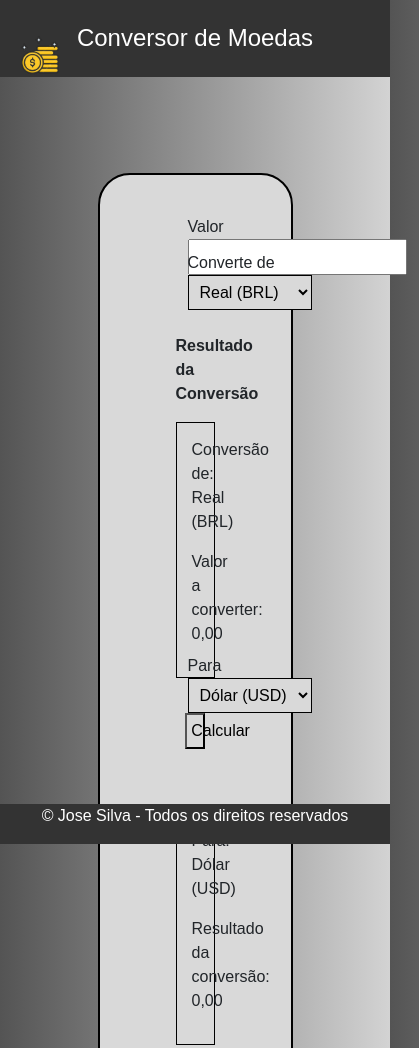
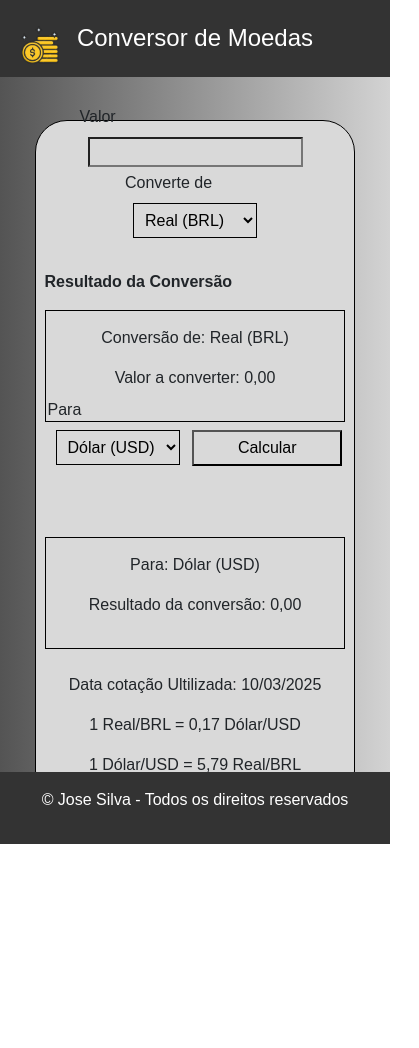
Before and after one commit to Andersonj7z/Converso-de-Moedas, a plain HTML site: page index.html in a window 390 px wide. Shown: the top 1048 px of the page, 419 px wide, since content can reach past the window. After the commit the page ends 844 px from the top, so only its background shows below. Drawn offline with nearby package versions, Linux system fonts and the light colour scheme.

Commit message:
versão 4
Ajuste responsividade

```diff
--- a/css/style.css
+++ b/css/style.css
@@ -1,24 +1,26 @@
-body{
+body {
     height: 100%;
     margin: 0;
     display: flex;
     flex-direction: column;
     font-family: Arial;
-    background-image: linear-gradient(90deg, #545454,#d3d3d3);
+    background-image: linear-gradient(90deg, #545454, #d3d3d3);
 }
 
-/*Cabeçalho*/
-.cabeçalho{
+/* Cabeçalho */
+.cabeçalho {
     background-color: #333;
     color: white;
-    margin-top: 0;
-    margin-bottom: 0;
     text-align: center;
     padding: 1em;
 }
 
-/*Íconr Moeda*/
-.moeda{
+header {
+    flex-shrink: 0;
+}
+
+/* Ícone Moeda */
+.moeda {
     width: 70px;
     height: auto;
     position: absolute;
@@ -26,27 +28,22 @@ body{
     top: 25px;
 }
 
-
-
-/*Container Principal*/
-.conteudo{
+/* Container Principal */
+.conteudo {
     background-color: #d9d9d9;
-    margin: 6em;
     border-radius: 2em;
-    border: 2px solid black;
+    border: 1px solid black;
     text-align: center;
     flex: 1;
-    margin-left: 25%;
-    margin-right: 25%;
+    padding: 5em;
+    margin: 5em;
 }
 
 /* Inputs e botões */
-
 .input-container {
     position: relative;
     display: inline-flex;
-    margin-left: 12px;
-    margin-right: 12px;
+    padding: 8px;
 }
 
 .input-container label {
@@ -55,7 +52,7 @@ body{
     left: 0;
 }
 
-.btn-calcular{
+.btn-calcular {
     width: 100%;
     background-color: #d9d9d9;
     color: black;
@@ -68,72 +65,67 @@ button:hover {
 }
 
 /* Resultados */
-
-.resultado-titulo{
+.resultado-titulo {
     text-align: left;
 }
 
-.resultado-conversao {
+.resultado-conversao,
+.resultado-conversao2 {
     border: 1px solid black;
     background-color: #d9d9d9;
     padding: 15px;
     text-align: left;
+    margin-top: 16px;
 }
 
-.resultado-conversao2 {
+/* Conversor */
+.conversor input{
+    background: #d9d9d9
+}
+.conversor select {
+    padding: 7px;
     border: 1px solid black;
-    background-color: #d9d9d9;
-    margin-top: 16px;
-    padding: 15px;
-    text-align: left;
+    background: #d9d9d9;
 }
 
-/*Converso*/
-
-.conversor{
-    margin: 4em;
-}
-
-.conversor input{
-    padding: 4px;
-}
-
-.conversor select {
-  padding: 7px;
-  border: 1px solid black;
-  background: #d9d9d9;
-}
-
-/*footer*/
-footer{
+/* Footer */
+footer {
     background-color: #333;
-    position: absolute;
     width: 100%;
     text-align: center;
     color: white;
-    bottom: 0%;
+    bottom: 0;
+    padding: 1em;
 }
 
 @media (max-width: 768px) {
 
     .cabeçalho{
         font-size: 1.5em !important;
-        flex-direction: column !important;
-        padding: 1em !;
+
+    }
+
+    .conversor input#valor {
+        width: 100% !important;
+        margin-bottom: 20px !important;
     }
 
     .moeda {
         width: 40px !important;
-        margin: 10px 0 !important;
     }
 
     .resultado-conversao,
     .resultado-conversao2 {
-        text-align: center;
+        text-align: center !important;
     }
 
-    #conteudo{
-        margin: 2em auto !important;
-        padding: 1.5em !important;
+    .conteudo {
+        background-color: #d9d9d9 !;
+        border-radius: 2em !important;
+        border: 1px solid black !important;
+        text-align: center !important;
+        flex: 1 !important;
+        padding: 1vh !important;
+        margin: 9% !important;
     }
 }
--- a/index.html
+++ b/index.html
@@ -8,14 +8,13 @@
     <link rel="stylesheet" href="css/style.css">
 </head>
 <body>
-    <header>
+    <header class="justify-content-center">
         <h1 class="cabeçalho">Conversor de Moedas</h1>
-        <img class="moeda img-fluid mx-3" src="img/moeda2.png" alt="Ícone de moeda" width="70">
-
+        <img class="moeda img-fluid me-2" src="img/moeda2.png" alt="Ícone de moeda" width="50">
     </header>
 
-    <div class="conteudo">
-        <div class="conversor row">
+    <div class="conteudo mt-6">
+        <div class="conversor row justify-content-center">
             <div class="col-sm-6">
                 <div class="input-container">
                     <label>Valor</label>
@@ -57,6 +56,7 @@
                 </div>
             </div>
         </div>
+        <br>
         <div class="row">
             <div class="col-sm-12">
                 <div class="cotação">
--- a/js/script.js
+++ b/js/script.js
@@ -6,7 +6,7 @@ function ConverterMoeda() {
     const moedaOrigem = document.getElementById("converte-de").value;
     const moedaDestino = document.getElementById("converte-para").value;
 
-    // Taxas de câmbio fixas (ajustadas conforme seu HTML)
+    // Taxas de câmbio fixas
     const taxasCambio = {
         BRL: { USD: 0.17, EUR: 0.16, BRL: 1 },
         USD: { BRL: 5.79, EUR: 0.94, USD: 1 },
```
